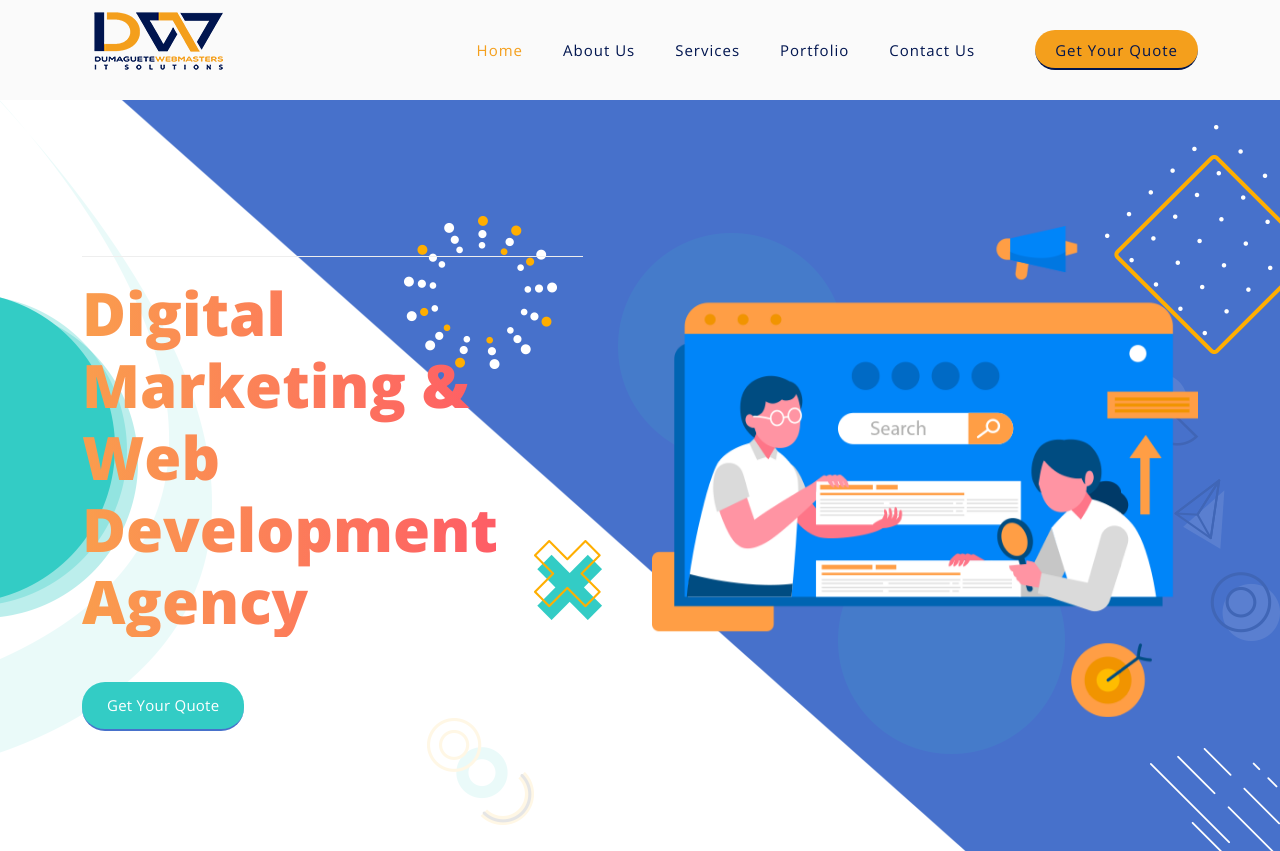
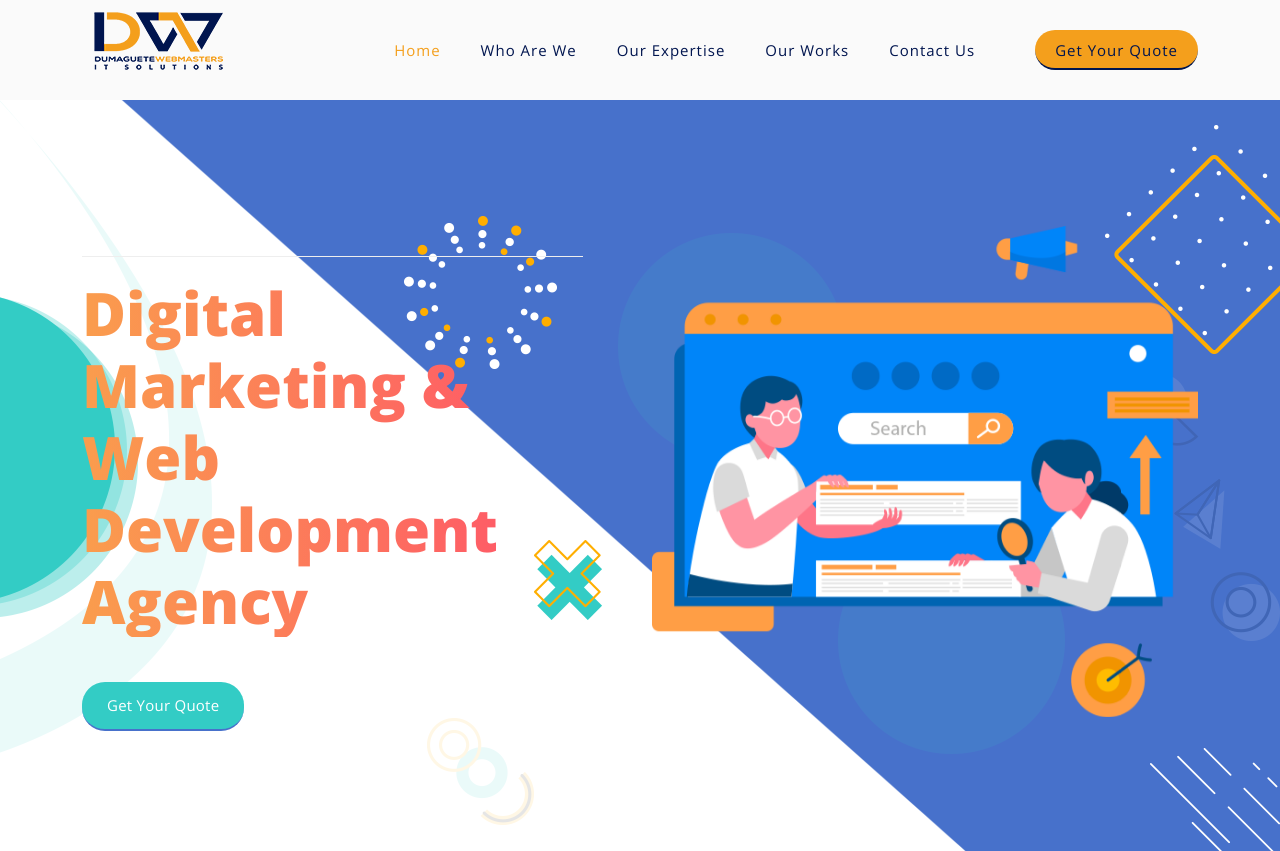
Before and after one commit to monStack38/dwits, a plain HTML site: page index.html in a window 1280 px wide. Shown: the top 851 px of the page. Drawn offline with nearby package versions, Linux system fonts and the light colour scheme.

```diff
--- a/index.html
+++ b/index.html
@@ -64,12 +64,12 @@
                 <li class="scroll-to-section">
                   <a href="#top" class="active">Home</a>
                 </li>
-                <li class="scroll-to-section"><a href="#about">About Us</a></li>
+                <li class="scroll-to-section"><a href="#about">Who Are We</a></li>
                 <li class="scroll-to-section">
-                  <a href="#services">Services</a>
+                  <a href="#services">Our Expertise</a>
                 </li>
                 <li class="scroll-to-section">
-                  <a href="#portfolio">Portfolio</a>
+                  <a href="#portfolio">Our Works</a>
                 </li>
                 <li class="scroll-to-section">
                   <a href="#contact">Contact Us</a>
@@ -694,7 +694,7 @@
             data-wow-duration="0.5s"
             data-wow-delay="0.25s"
           >
-            <form id="contact" action="" method="post">
+            <form id="contact" action="" method="post" netlify>
               <div class="row">
                 <div class="col-lg-6 offset-lg-3">
                   <div class="section-heading">
```
